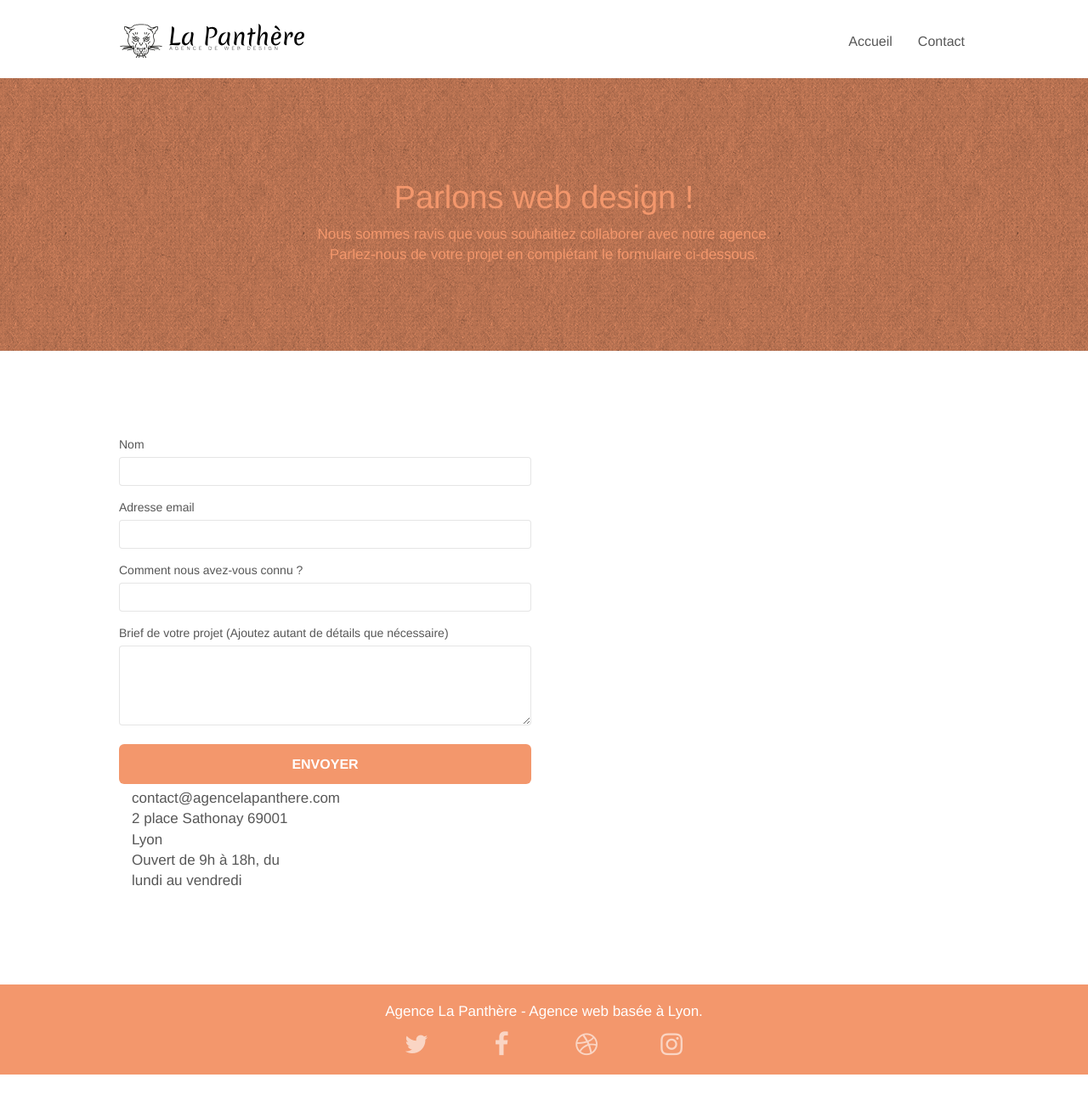
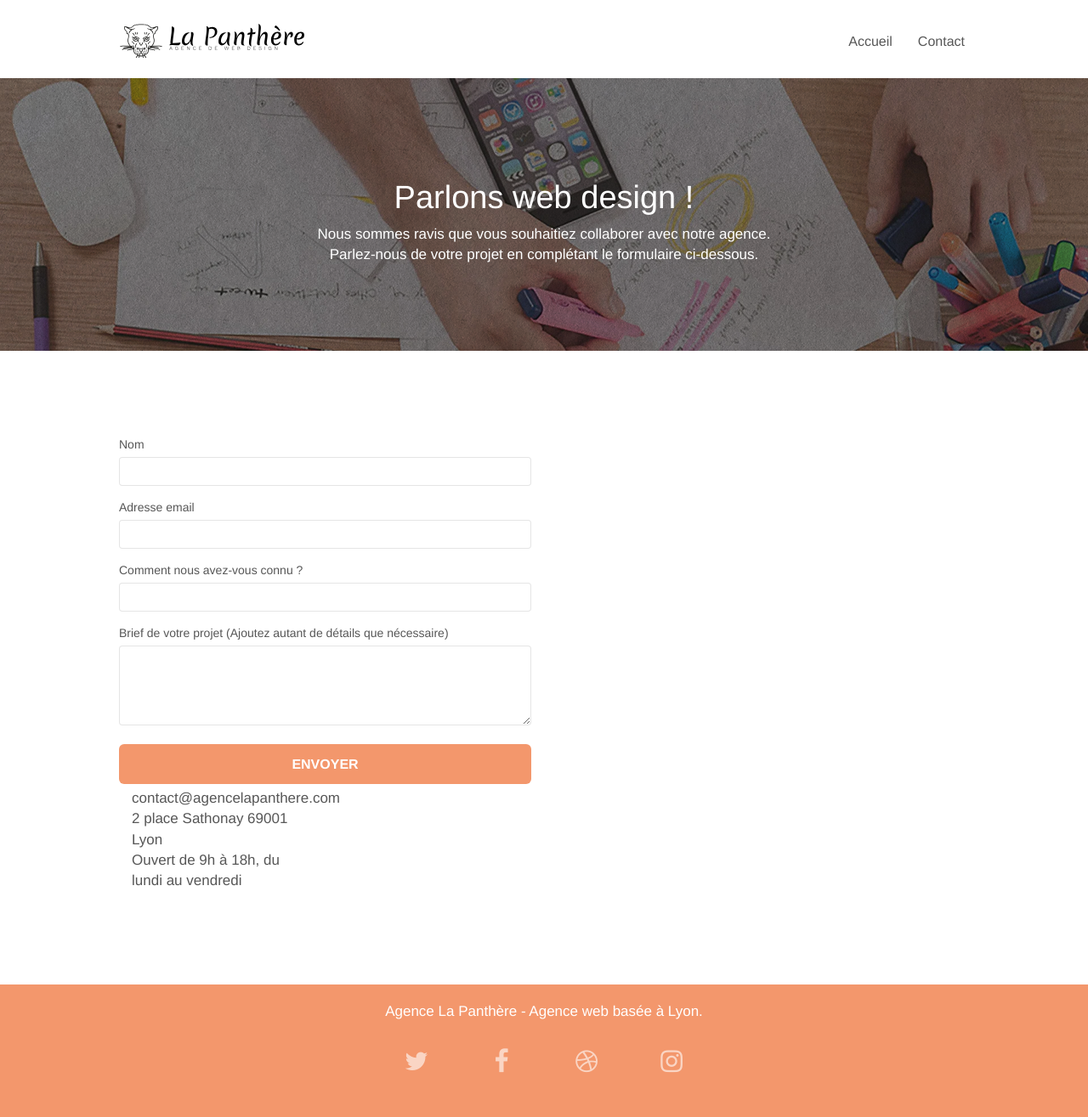
Before and after one commit to nnevid/optimized-site, a plain HTML site: page page2.html in a window 1280 px wide. Shown: the whole page at 85% size. Before the commit the page ends 1265 px from the top, so only its background shows below. Drawn offline with Linux system fonts and the light colour scheme.

Commit message:
style changes in footer and social

```diff
--- a/page2.html
+++ b/page2.html
@@ -62,14 +62,14 @@
 <!-- bloc-0 END -->
 
 <!-- bloc-6 -->
-<div class="bloc bg-dots-bg bg-repeat bgc-atomic-tangerine d-bloc bloc-bg-texture texture-paper" id="bloc-6">
+<div class="bloc bg-banniere d-bloc bloc-bg-texture texture-paper" id="bloc-6">
 	<div class="container bloc-lg">
 		<div class="row">
 			<div class="col-sm-12">
-				<h1 class="text-center hero-bloc-text tc-white">
+				<h1 class="text-center hero-bloc-text white">
 					Parlons web design !
 				</h1>
-				<p class="text-center mg-lg tc-white tight-width-whitespace">
+				<p class="text-center mg-lg white tight-width-whitespace">
 					Nous sommes ravis que vous souhaitiez collaborer avec notre agence.<br>
 					Parlez-nous de votre projet en complétant le formulaire ci-dessous.
 				</p>
--- a/style.css
+++ b/style.css
@@ -91,7 +91,7 @@ a:hover {
 }
 
 .texture-paper::before {
-    background: url("img/texture-paper.png");
+    background: url("img/texture-paper.webp");
     background-size: 280px 280px;
 }
 
@@ -703,7 +703,7 @@ p,q {
 
 .social {
     max-width: 400px;
-    margin: auto auto auto auto;
+    margin: 30px auto 30px auto;
 }
 
 h2 {
```
Also changed, not shown: index.html (+13 -12 lines), img/texture-paper.png (deleted), img/texture-paper.webp (added).
